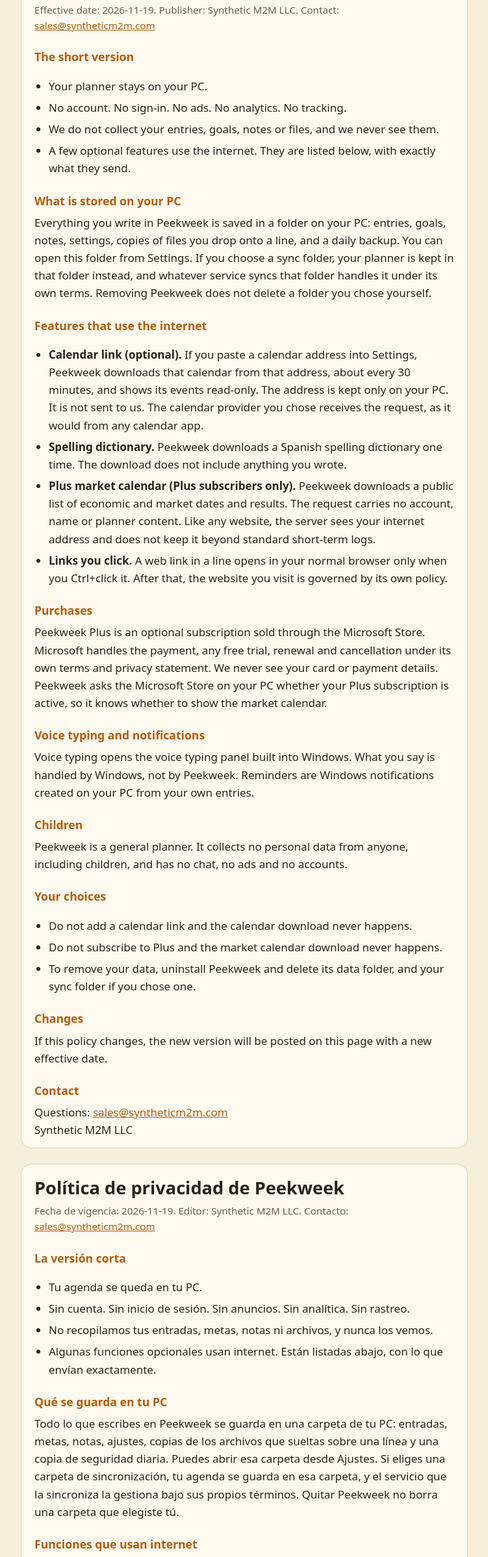
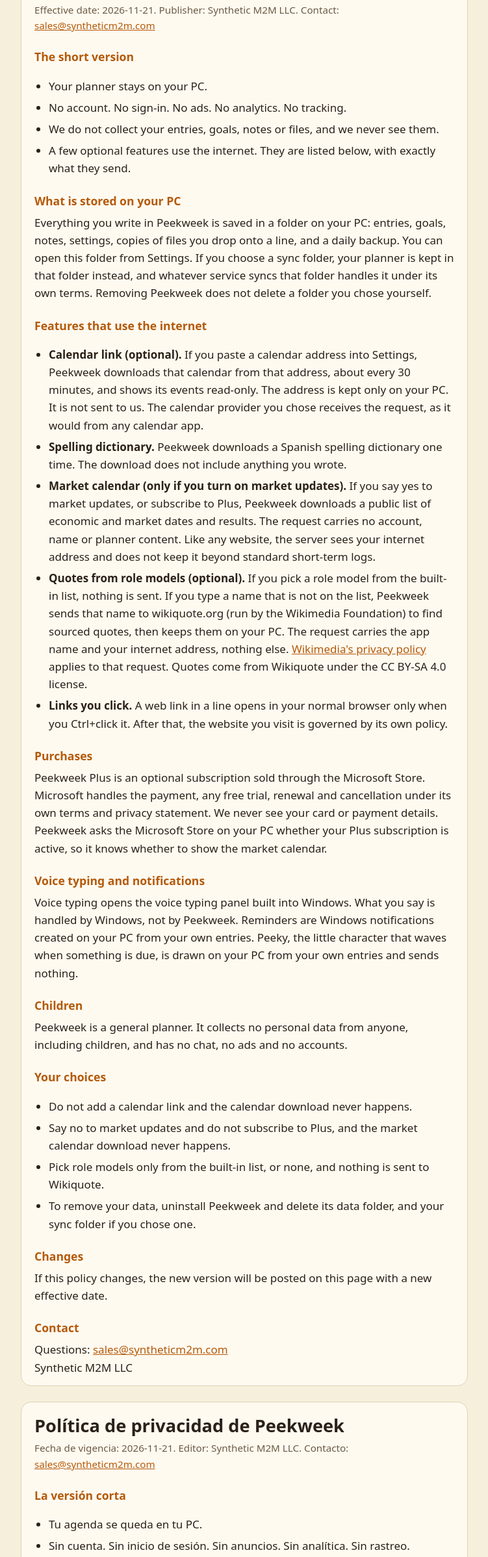
Before and after one commit to the-grid-works/syntheticm2m-site, a plain HTML site: page peekweek/privacy/index.html in a window 1280 px wide. Shown: the part 148-2544 px from the top of the page at 65% size, without its empty margins (264-1015 px from the left). Drawn offline with Linux system fonts and the light colour scheme.

Commit message:
peekweek: privacy page covers role-model quotes (Wikiquote), market updates opt-in and Peeky (EN + ES)
Co-Authored-By: Claude Opus 5.5 <noreply@anthropic.com>

```diff
--- a/peekweek/privacy/index.html
+++ b/peekweek/privacy/index.html
@@ -29,7 +29,7 @@ a{color:var(--accent)}
 
 <section id="en" lang="en">
 <h1>Peekweek Privacy Policy</h1>
-<p class="meta">Effective date: 2026-11-19. Publisher: Synthetic M2M LLC. Contact: <a href="mailto:sales@syntheticm2m.com">sales@syntheticm2m.com</a></p>
+<p class="meta">Effective date: 2026-11-21. Publisher: Synthetic M2M LLC. Contact: <a href="mailto:sales@syntheticm2m.com">sales@syntheticm2m.com</a></p>
 
 <h2>The short version</h2>
 <ul>
@@ -46,7 +46,8 @@ a{color:var(--accent)}
 <ul>
 <li><b>Calendar link (optional).</b> If you paste a calendar address into Settings, Peekweek downloads that calendar from that address, about every 30 minutes, and shows its events read-only. The address is kept only on your PC. It is not sent to us. The calendar provider you chose receives the request, as it would from any calendar app.</li>
 <li><b>Spelling dictionary.</b> Peekweek downloads a Spanish spelling dictionary one time. The download does not include anything you wrote.</li>
-<li><b>Plus market calendar (Plus subscribers only).</b> Peekweek downloads a public list of economic and market dates and results. The request carries no account, name or planner content. Like any website, the server sees your internet address and does not keep it beyond standard short-term logs.</li>
+<li><b>Market calendar (only if you turn on market updates).</b> If you say yes to market updates, or subscribe to Plus, Peekweek downloads a public list of economic and market dates and results. The request carries no account, name or planner content. Like any website, the server sees your internet address and does not keep it beyond standard short-term logs.</li>
+<li><b>Quotes from role models (optional).</b> If you pick a role model from the built-in list, nothing is sent. If you type a name that is not on the list, Peekweek sends that name to wikiquote.org (run by the Wikimedia Foundation) to find sourced quotes, then keeps them on your PC. The request carries the app name and your internet address, nothing else. <a href="https://foundation.wikimedia.org/wiki/Policy:Privacy_policy">Wikimedia's privacy policy</a> applies to that request. Quotes come from Wikiquote under the CC BY-SA 4.0 license.</li>
 <li><b>Links you click.</b> A web link in a line opens in your normal browser only when you Ctrl+click it. After that, the website you visit is governed by its own policy.</li>
 </ul>
 
@@ -54,7 +55,7 @@ a{color:var(--accent)}
 <p>Peekweek Plus is an optional subscription sold through the Microsoft Store. Microsoft handles the payment, any free trial, renewal and cancellation under its own terms and privacy statement. We never see your card or payment details. Peekweek asks the Microsoft Store on your PC whether your Plus subscription is active, so it knows whether to show the market calendar.</p>
 
 <h2>Voice typing and notifications</h2>
-<p>Voice typing opens the voice typing panel built into Windows. What you say is handled by Windows, not by Peekweek. Reminders are Windows notifications created on your PC from your own entries.</p>
+<p>Voice typing opens the voice typing panel built into Windows. What you say is handled by Windows, not by Peekweek. Reminders are Windows notifications created on your PC from your own entries. Peeky, the little character that waves when something is due, is drawn on your PC from your own entries and sends nothing.</p>
 
 <h2>Children</h2>
 <p>Peekweek is a general planner. It collects no personal data from anyone, including children, and has no chat, no ads and no accounts.</p>
@@ -62,7 +63,8 @@ a{color:var(--accent)}
 <h2>Your choices</h2>
 <ul>
 <li>Do not add a calendar link and the calendar download never happens.</li>
-<li>Do not subscribe to Plus and the market calendar download never happens.</li>
+<li>Say no to market updates and do not subscribe to Plus, and the market calendar download never happens.</li>
+<li>Pick role models only from the built-in list, or none, and nothing is sent to Wikiquote.</li>
 <li>To remove your data, uninstall Peekweek and delete its data folder, and your sync folder if you chose one.</li>
 </ul>
 
@@ -75,7 +77,7 @@ a{color:var(--accent)}
 
 <section id="es" lang="es">
 <h1>Política de privacidad de Peekweek</h1>
-<p class="meta">Fecha de vigencia: 2026-11-19. Editor: Synthetic M2M LLC. Contacto: <a href="mailto:sales@syntheticm2m.com">sales@syntheticm2m.com</a></p>
+<p class="meta">Fecha de vigencia: 2026-11-21. Editor: Synthetic M2M LLC. Contacto: <a href="mailto:sales@syntheticm2m.com">sales@syntheticm2m.com</a></p>
 
 <h2>La versión corta</h2>
 <ul>
@@ -92,7 +94,8 @@ a{color:var(--accent)}
 <ul>
 <li><b>Enlace de calendario (opcional).</b> Si pegas la dirección de un calendario en Ajustes, Peekweek descarga ese calendario desde esa dirección, más o menos cada 30 minutos, y muestra sus eventos solo de lectura. La dirección se guarda únicamente en tu PC. No se nos envía. El proveedor de calendario que elegiste recibe la solicitud, igual que con cualquier app de calendario.</li>
 <li><b>Diccionario ortográfico.</b> Peekweek descarga una sola vez un diccionario ortográfico en español. La descarga no incluye nada de lo que escribiste.</li>
-<li><b>Calendario de mercados de Plus (solo suscriptores de Plus).</b> Peekweek descarga una lista pública de fechas y resultados económicos y de mercado. La solicitud no lleva cuenta, nombre ni contenido de tu agenda. Como cualquier sitio web, el servidor ve tu dirección de internet y no la conserva más allá de los registros estándar de corto plazo.</li>
+<li><b>Calendario de mercados (solo si activas las novedades del mercado).</b> Si dices que sí a las novedades del mercado, o te suscribes a Plus, Peekweek descarga una lista pública de fechas y resultados económicos y de mercado. La solicitud no lleva cuenta, nombre ni contenido de tu agenda. Como cualquier sitio web, el servidor ve tu dirección de internet y no la conserva más allá de los registros estándar de corto plazo.</li>
+<li><b>Frases de tus referentes (opcional).</b> Si eliges un referente de la lista incluida, no se envía nada. Si escribes un nombre que no está en la lista, Peekweek envía ese nombre a wikiquote.org (de la Fundación Wikimedia) para buscar frases con fuente, y luego las guarda en tu PC. La solicitud lleva el nombre de la app y tu dirección de internet, nada más. A esa solicitud se aplica la <a href="https://foundation.wikimedia.org/wiki/Policy:Privacy_policy">política de privacidad de Wikimedia</a>. Las frases vienen de Wikiquote bajo la licencia CC BY-SA 4.0.</li>
 <li><b>Enlaces en los que haces clic.</b> Un enlace web en una línea se abre en tu navegador habitual solo cuando haces Ctrl+clic. Después, el sitio que visitas se rige por su propia política.</li>
 </ul>
 
@@ -100,7 +103,7 @@ a{color:var(--accent)}
 <p>Peekweek Plus es una suscripción opcional que se vende a través de Microsoft Store. Microsoft gestiona el pago, cualquier prueba gratuita, la renovación y la cancelación según sus propios términos y su declaración de privacidad. Nosotros nunca vemos tu tarjeta ni tus datos de pago. Peekweek pregunta a Microsoft Store en tu PC si tu suscripción a Plus está activa, para saber si debe mostrar el calendario de mercados.</p>
 
 <h2>Dictado por voz y notificaciones</h2>
-<p>El dictado por voz abre el panel de dictado integrado en Windows. Lo que dices lo gestiona Windows, no Peekweek. Los recordatorios son notificaciones de Windows creadas en tu PC a partir de tus propias entradas.</p>
+<p>El dictado por voz abre el panel de dictado integrado en Windows. Lo que dices lo gestiona Windows, no Peekweek. Los recordatorios son notificaciones de Windows creadas en tu PC a partir de tus propias entradas. Peeky, el personaje que te saluda cuando algo vence, se dibuja en tu PC a partir de tus propias entradas y no envía nada.</p>
 
 <h2>Menores</h2>
 <p>Peekweek es una agenda de uso general. No recopila datos personales de nadie, tampoco de menores, y no tiene chat, anuncios ni cuentas.</p>
@@ -108,7 +111,8 @@ a{color:var(--accent)}
 <h2>Tus opciones</h2>
 <ul>
 <li>Si no añades un enlace de calendario, esa descarga nunca ocurre.</li>
-<li>Si no te suscribes a Plus, la descarga del calendario de mercados nunca ocurre.</li>
+<li>Si dices que no a las novedades del mercado y no te suscribes a Plus, la descarga del calendario de mercados nunca ocurre.</li>
+<li>Si eliges referentes solo de la lista incluida, o ninguno, no se envía nada a Wikiquote.</li>
 <li>Para quitar tus datos, desinstala Peekweek y borra su carpeta de datos, y tu carpeta de sincronización si elegiste una.</li>
 </ul>
 
```
